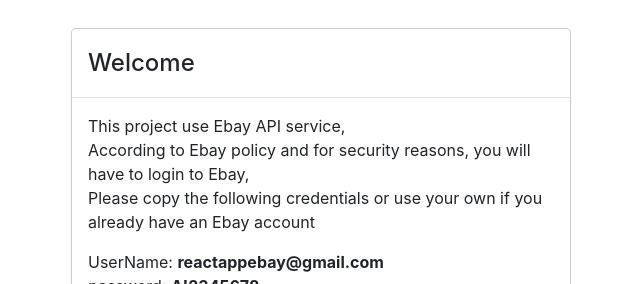
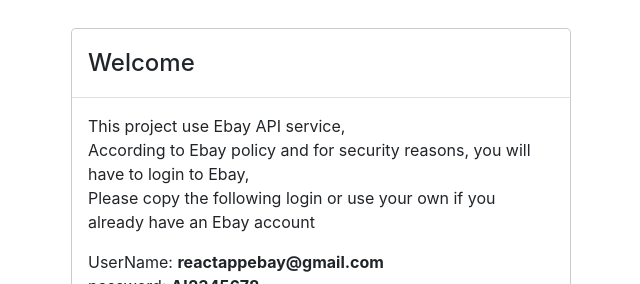
Before and after one commit to 1LifeLess/Ebay-Netlify_react_express, a React (Create React App) app in the folder client/: page / in a window 1280 px wide. Shown: the top 284 px of the page, without its empty margins (319-959 px from the left). Built offline with nearby package versions, Linux system fonts and the light colour scheme.

Commit message:
update welcome
chnages password

```diff
--- a/client/src/components/welcome.js
+++ b/client/src/components/welcome.js
@@ -26,7 +26,7 @@
   <Modal.Body>
     <p> This project use Ebay API service,<br />
     According to Ebay policy and for security reasons, you will have to login to Ebay, <br/>
-   Please copy the following credentials or use your own if you already have an Ebay account</p>
+   Please copy the following login or use your own if you already have an Ebay account</p>
    UserName: <span style={{fontWeight:'bold'}}>reactappebay@gmail.com</span><br />
  password:  <span style={{fontWeight:'bold'}}>A!2345678</span>
 
```
